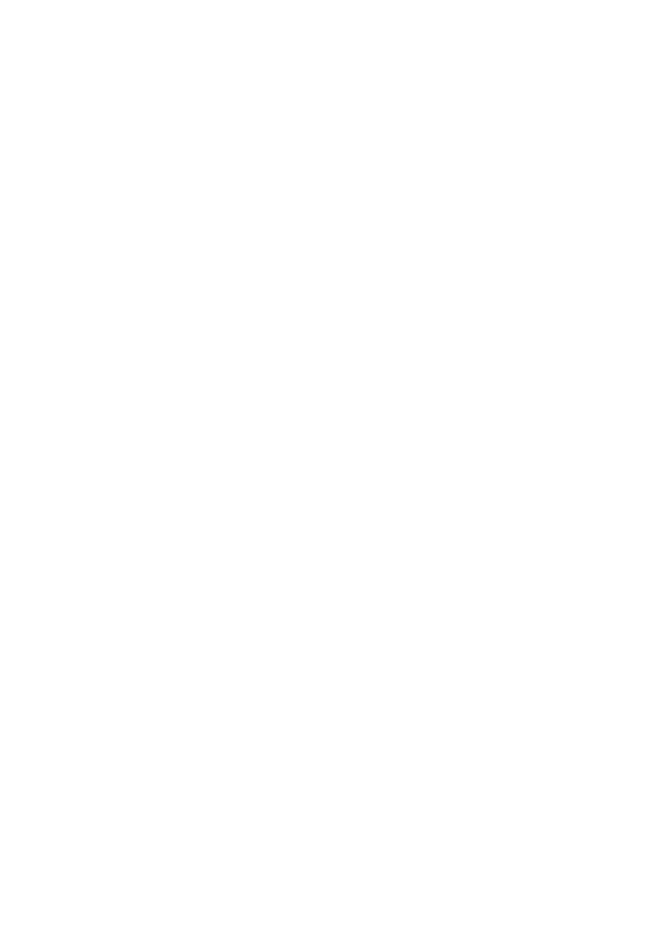
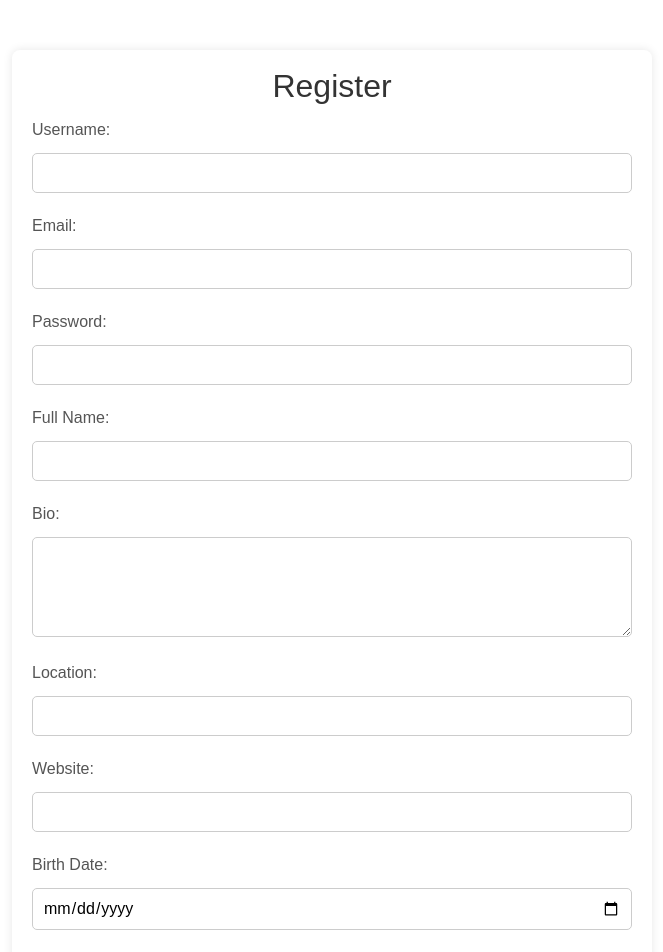
Before and after one commit to bugnood/FAL.Project.linne, a React (Create React App) app in the folder client/: page /register in a window 1280 px wide. Before the commit this address had no page. Shown: the top 952 px of the page, without its empty margins (308-971 px from the left). Before the commit the page ends 800 px from the top, so only its background shows below. Built offline with nearby package versions, Linux system fonts and the light colour scheme.

Commit message:
create register logic

```diff
--- a/client/src/App.tsx
+++ b/client/src/App.tsx
@@ -3,12 +3,14 @@ import { BrowserRouter as Router, Route, Routes } from 'react-router-dom';
 import Login from './pages/Login';
 import Home from './pages/Home';
 import CreatePost from './pages/CreatePost';
+import Register from './pages/Register';
 
 const App: React.FC = () => {
   return (
     <Router>
       <Routes>
         <Route path="/" element={<Login />} />
+        <Route path="/register" element={<Register />} />
         <Route path="/home" element={<Home />} />
         <Route path="/create-post" element={<CreatePost />} />
       </Routes>
--- /dev/null
+++ b/client/src/pages/Register.tsx
@@ -0,0 +1,145 @@
+import React, { useState } from 'react';
+import { useNavigate } from 'react-router-dom';
+import axios from 'axios';
+import '../style/register.css';
+
+const Register: React.FC = () => {
+  // フォームフィールドの状態を保持する状態変数
+  const [username, setUsername] = useState<string>('');
+  const [email, setEmail] = useState<string>('');
+  const [password, setPassword] = useState<string>('');
+  const [fullName, setFullName] = useState<string>('');
+  const [bio, setBio] = useState<string>('');
+  const [location, setLocation] = useState<string>('');
+  const [website, setWebsite] = useState<string>('');
+  const [birthDate, setBirthDate] = useState<string>('');
+  const [message, setMessage] = useState<string>('');
+  const navigate = useNavigate();
+
+  // フォーム送信時の処理
+  const handleSubmit = async (e: React.FormEvent<HTMLFormElement>) => {
+    e.preventDefault(); // デフォルトのフォーム送信動作を防止
+
+    try {
+      // サーバーにPOSTリクエストを送信
+      const response = await fetch('http://localhost:5002/api/register', {
+        method: 'POST',
+        headers: {
+          'Content-Type': 'application/json',
+        },
+        body: JSON.stringify({
+          username,
+          email,
+          password,
+          full_name: fullName,
+          bio,
+          location,
+          website,
+          birth_date: birthDate,
+        }),
+      });
+
+      // レスポンスのステータスコードが201の場合、登録成功とみなす
+      if (response.status === 201) {
+        setMessage('登録が成功しました。');
+        navigate('/home'); // ホームページにリダイレクト
+      }
+    } catch (error) {
+      // エラーハンドリング
+      setMessage('エラーが発生しました。担当者に連絡してください。');
+    }
+  };
+
+
+  return (
+    <div className="register-container">
+      <h2>Register</h2>
+      <form onSubmit={handleSubmit} className="register-form">
+        {/* 各入力フィールド */}
+        <div className="form-group">
+          <label htmlFor="username">Username:</label>
+          <input
+            type="text"
+            id="username"
+            value={username}
+            onChange={(e) => setUsername(e.target.value)}
+            className="input-field"
+          />
+        </div>
+        <div className="form-group">
+          <label htmlFor="email">Email:</label>
+          <input
+            type="email"
+            id="email"
+            value={email}
+            onChange={(e) => setEmail(e.target.value)}
+            className="input-field"
+          />
+        </div>
+        <div className="form-group">
+          <label htmlFor="password">Password:</label>
+          <input
+            type="password"
+            id="password"
+            value={password}
+            onChange={(e) => setPassword(e.target.value)}
+            className="input-field"
+          />
+        </div>
+        <div className="form-group">
+          <label htmlFor="full_name">Full Name:</label>
+          <input
+            type="text"
+            id="full_name"
+            value={fullName}
+            onChange={(e) => setFullName(e.target.value)}
+            className="input-field"
+          />
+        </div>
+        <div className="form-group">
+          <label htmlFor="bio">Bio:</label>
+          <textarea
+            id="bio"
+            value={bio}
+            onChange={(e) => setBio(e.target.value)}
+            className="input-field"
+          ></textarea>
+        </div>
+        <div className="form-group">
+          <label htmlFor="location">Location:</label>
+          <input
+            type="text"
+            id="location"
+            value={location}
+            onChange={(e) => setLocation(e.target.value)}
+            className="input-field"
+          />
+        </div>
+        <div className="form-group">
+          <label htmlFor="website">Website:</label>
+          <input
+            type="text"
+            id="website"
+            value={website}
+            onChange={(e) => setWebsite(e.target.value)}
+            className="input-field"
+          />
+        </div>
+        <div className="form-group">
+          <label htmlFor="birth_date">Birth Date:</label>
+          <input
+            type="date"
+            id="birth_date"
+            value={birthDate}
+            onChange={(e) => setBirthDate(e.target.value)}
+            className="input-field"
+          />
+        </div>
+        <button type="submit" className="register-button">Register</button>
+      </form>
+      <p className="message">{message}</p>
+    </div>
+  );
+};
+
+export default Register;
--- /dev/null
+++ b/client/src/style/register.css
@@ -0,0 +1,70 @@
+/* Registerページのスタイル */
+
+.register-container {
+    max-width: 600px;
+    margin: 50px auto;
+    padding: 20px;
+    border-radius: 8px;
+    box-shadow: 0 0 10px rgba(0, 0, 0, 0.1);
+    background-color: #fff;
+  }
+
+  h2 {
+    font-size: 2rem;
+    color: #333;
+    text-align: center;
+    margin-bottom: 20px;
+  }
+
+  .register-form {
+    display: flex;
+    flex-direction: column;
+  }
+
+  .form-group {
+    margin-bottom: 15px;
+  }
+
+  label {
+    font-size: 1rem;
+    color: #555;
+    margin-bottom: 5px;
+    display: block;
+  }
+
+  .input-field {
+    width: 100%;
+    padding: 10px;
+    font-size: 1rem;
+    border: 1px solid #ccc;
+    border-radius: 5px;
+    box-sizing: border-box;
+  }
+
+  textarea.input-field {
+    height: 100px;
+    resize: vertical;
+  }
+
+  .register-button {
+    background-color: #4CAF50;
+    color: white;
+    border: none;
+    padding: 10px 20px;
+    margin-top: 10px;
+    border-radius: 5px;
+    cursor: pointer;
+    font-size: 1rem;
+    align-self: center;
+  }
+
+  .register-button:hover {
+    background-color: #45a049;
+  }
+
+  .message {
+    font-size: 1rem;
+    color: #333;
+    text-align: center;
+    margin-top: 20px;
+  }
```
Also changed, not shown: 1 other file (tests, documents, lock files or other folders).
